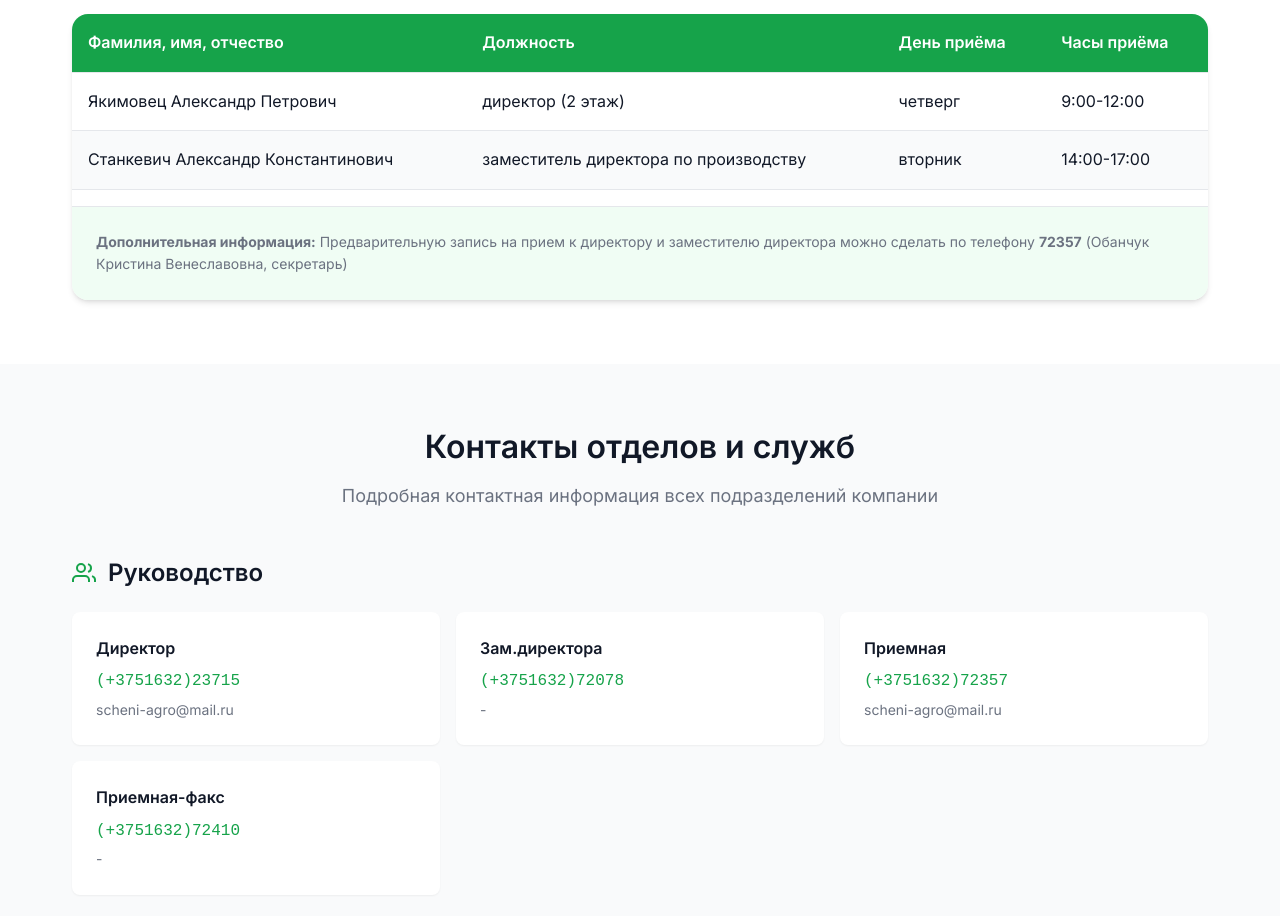
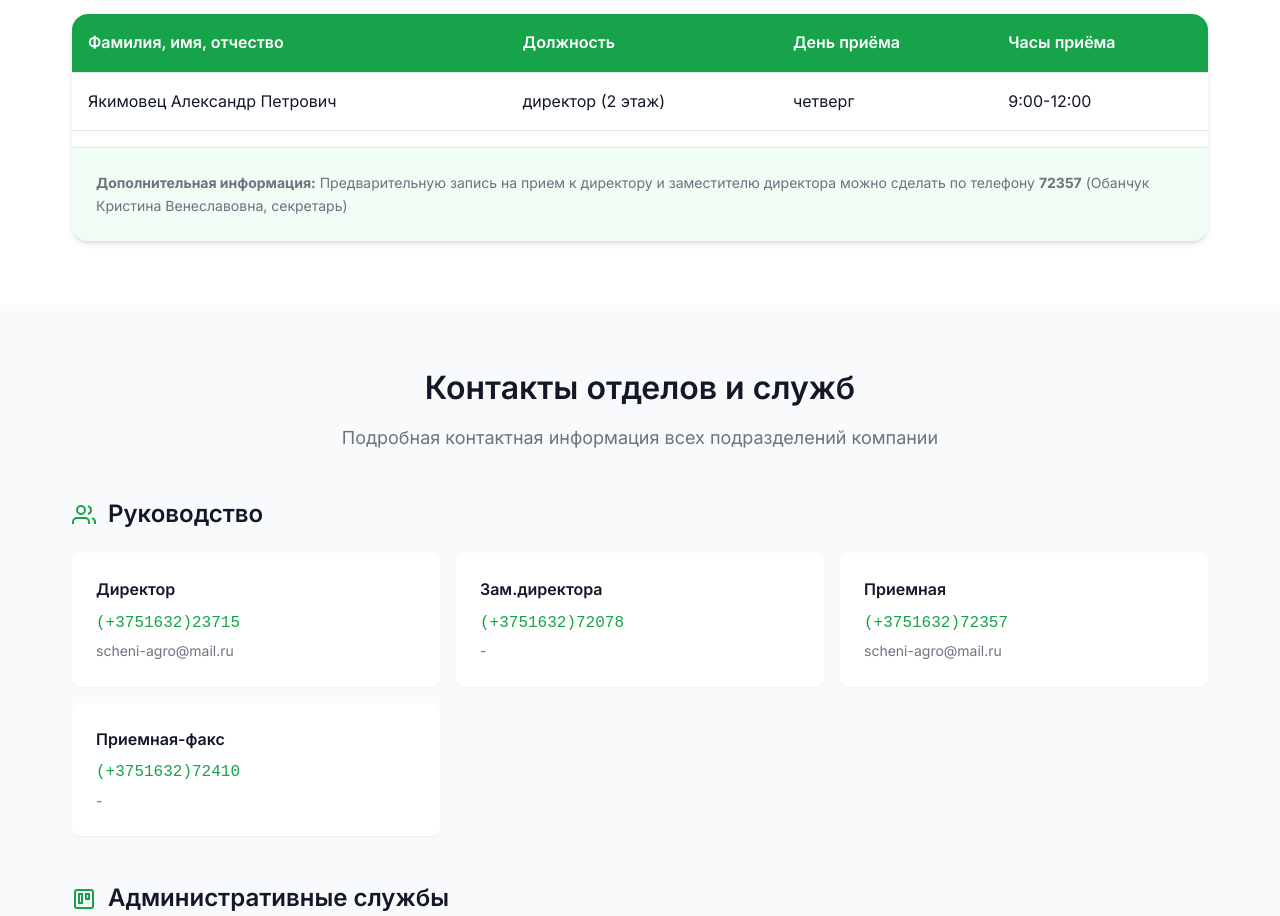
Before and after one commit to jokerfin286/sheni-oao, a website: page contacts.html in a window 1280 px wide. Shown: the part 1200-2116 px from the top of the page. Drawn offline with Linux system fonts and the light colour scheme.

Commit message:
Update contacts.html

```diff
--- a/contacts.html
+++ b/contacts.html
@@ -190,12 +190,6 @@
                                 <td>директор (2 этаж)</td>
                                 <td>четверг</td>
                                 <td>9:00-12:00</td>
-                            </tr>
-                            <tr>
-                                <td>Станкевич Александр Константинович</td>
-                                <td>заместитель директора по производству</td>
-                                <td>вторник</td>
-                                <td>14:00-17:00</td>
                             </tr>
                         </tbody>
                     </table>
```
